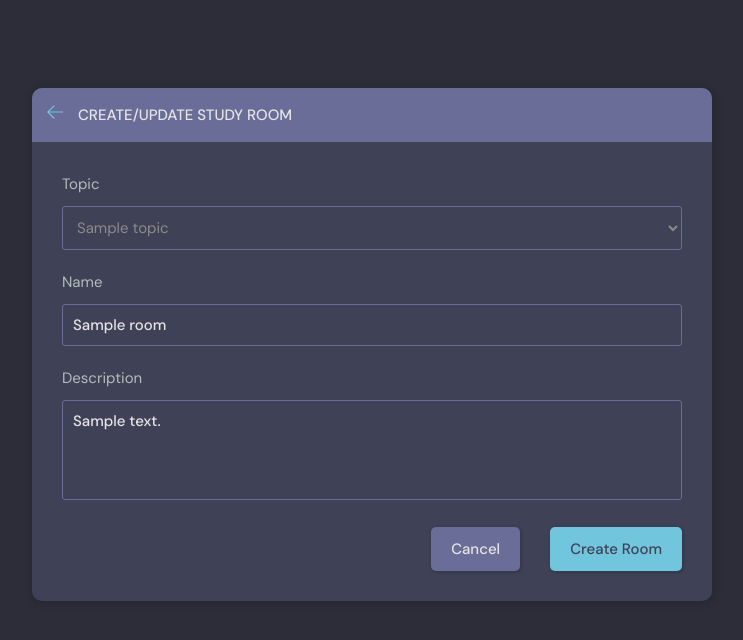
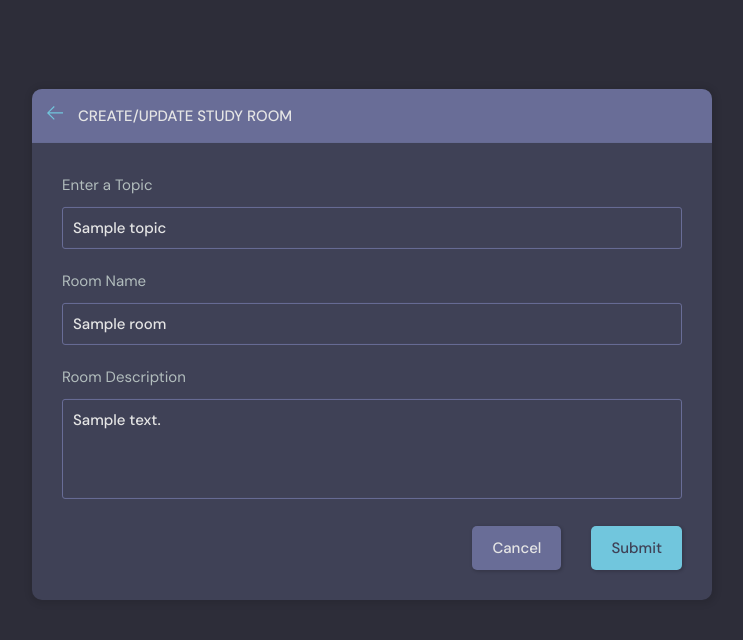
Before and after one commit to rasoro/StudyBud, a Django app: page /update-room/1/ in a window 1280 px wide. Shown: the part 76-716 px from the top of the page, without its empty margins (268-1011 px from the left). Run offline with Django 4.2, Linux system fonts and the light colour scheme; a user stored in the database is signed in; tables that the repository leaves empty hold one stand-in row (values such as "Sample post").

Commit message:
refactor room form create/update

```diff
--- a/base/templates/base/room_form.html
+++ b/base/templates/base/room_form.html
@@ -23,13 +23,36 @@
       </div>
       <div class="layout__body">
         <form class="form" action="" method="POST">
-          {% csrf_token %} {% for field in form %}
+          {% csrf_token %}
+
           <div class="form__group">
-            <label for="room_name">{{field.label}}</label>
-            {{field}}
+            <label for="room_topic">Enter a Topic</label>
+            <input
+              required
+              type="text"
+              value="{{room.topic.name}}"
+              name="topic"
+              list="topic-list"
+            />
+            <datalist id="topic-list">
+              <select id="room_topic">
+                {% for topic in topics %}
+                <option value="{{topic.name}}">{{topic.name}}</option>
+                {% endfor %}
+              </select>
+            </datalist>
           </div>
 
-          {% endfor %}
+          <div class="form__group">
+            <label for="room_name">Room Name</label>
+            {{form.name}}
+          </div>
+
+          <div class="form__group">
+            <label for="room_description">Room Description</label>
+            {{form.description}}
+          </div>
+
           <!--
           <div class="form__group">
             <label for="room_topic">Topic</label>
@@ -51,7 +74,7 @@
           -->
           <div class="form__action">
             <a class="btn btn--dark" href="index.html">Cancel</a>
-            <button class="btn btn--main" type="submit">Create Room</button>
+            <button class="btn btn--main" type="submit">Submit</button>
           </div>
         </form>
       </div>
--- a/base/views.py
+++ b/base/views.py
@@ -111,32 +111,40 @@ def userProfile(request, pk):
 @login_required(login_url='login')
 def createRoom(request):
     form = RoomForm()
+    topics = Topic.objects.all()
     if request.method == 'POST':
-        form = RoomForm(request.POST)
-        if form.is_valid():
-            room = form.save(commit=False)
-            room.host = request.user
-            room.save()
-            return redirect('home')
+        topic_name = request.POST.get('topic')
+        topic, created = Topic.objects.get_or_create(name=topic_name)
+        Room.objects.create(
+            host=request.user,
+            topic=topic,
+            name=request.POST.get('name'),
+            description=request.POST.get('description'),
+        )
+        return redirect('home')
 
-    context = {'form': form}
+    context = {'form': form, 'topics': topics}
     return render(request, 'base/room_form.html', context)
 
 @login_required(login_url='login')
 def updateRoom(request, pk):
     room = Room.objects.get(id=pk)
     form = RoomForm(instance=room)
-
+    topics = Topic.objects.all()
     if request.user != room.host:
         return HttpResponse('You don\'t have permission to edit this room')
 
     if request.method == 'POST':
+        topic_name = request.POST.get('topic')
+        topic, created = Topic.objects.get_or_create(name=topic_name)
         form = RoomForm(request.POST, instance=room)
-        if form.is_valid():
-            form.save()
-            return redirect('home')
+        room.name = request.POST.get('name')
+        room.topic = topic
+        room.description = request.POST.get('description')
+        room.save()
+        return redirect('home')
 
-    context = {'form':form}
+    context = {'form':form, 'topics': topics, 'room': room}
     return render(request, 'base/room_form.html', context)
 
 @login_required(login_url='login')
```
